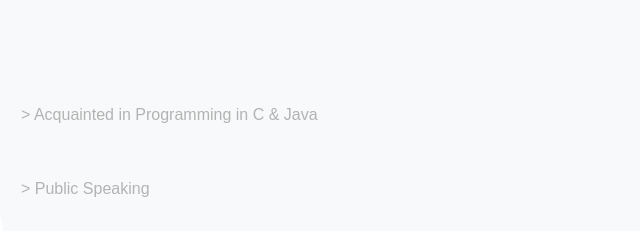
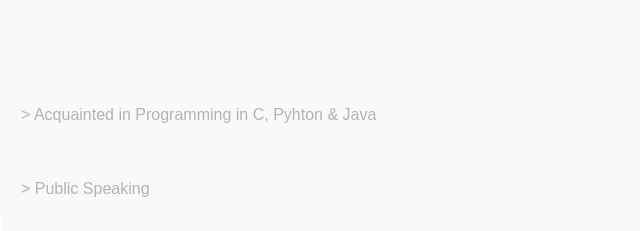
Before and after one commit to issadiinow/phase-0-personal-portfolio-website, a plain HTML site: page index.html in a window 1280 px wide. Shown: the part 1542-1773 px from the top of the page, 551-1191 px from the left. Drawn offline with Linux system fonts and the light colour scheme.

Commit message:
editing html file

```diff
--- a/index.html
+++ b/index.html
@@ -93,7 +93,7 @@
                 </div>
 
                 <div class="content">
-                    <p>> Acquainted in Programming in C & Java</p>
+                    <p>> Acquainted in Programming in C, Pyhton & Java</p>
                     <p>> Public Speaking</p>
                     <p>> Technical writing</p>
                     <p>> Critical Thinking: Decision making, strategic planning</p>
```
